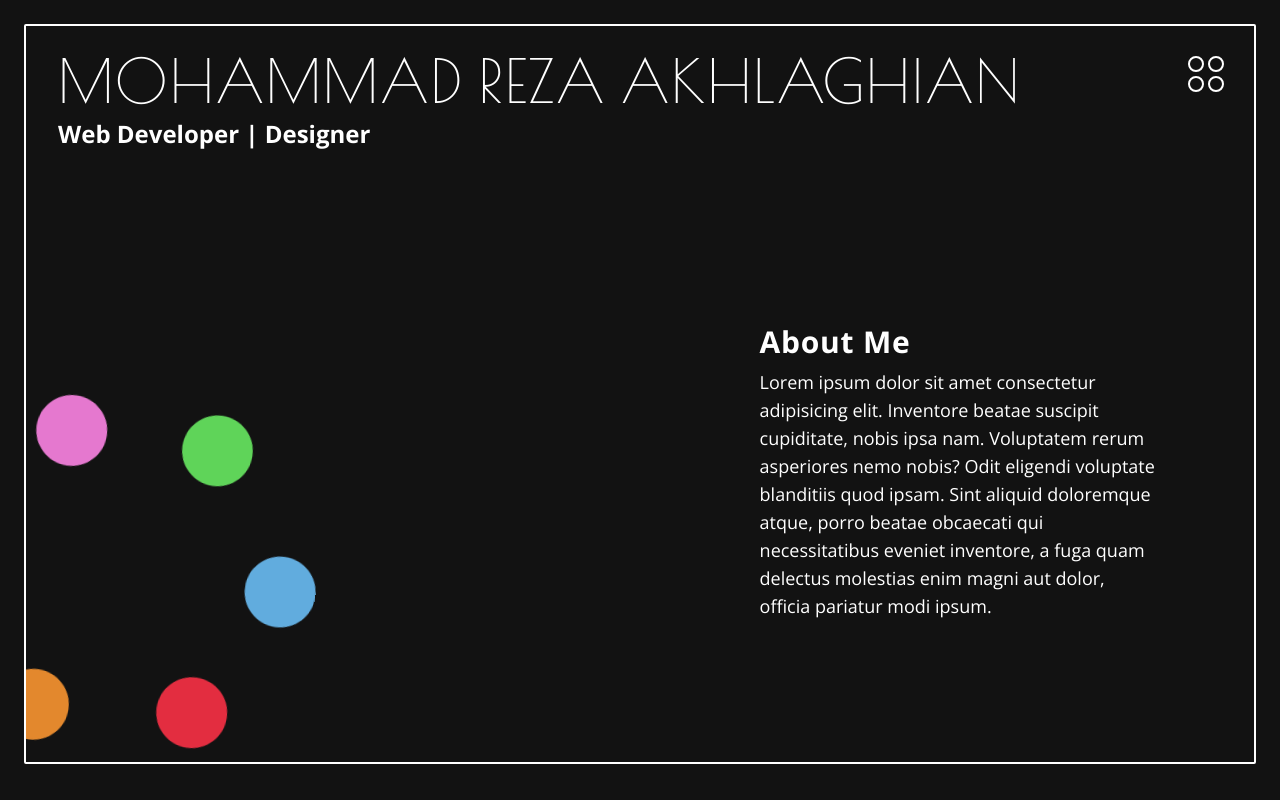
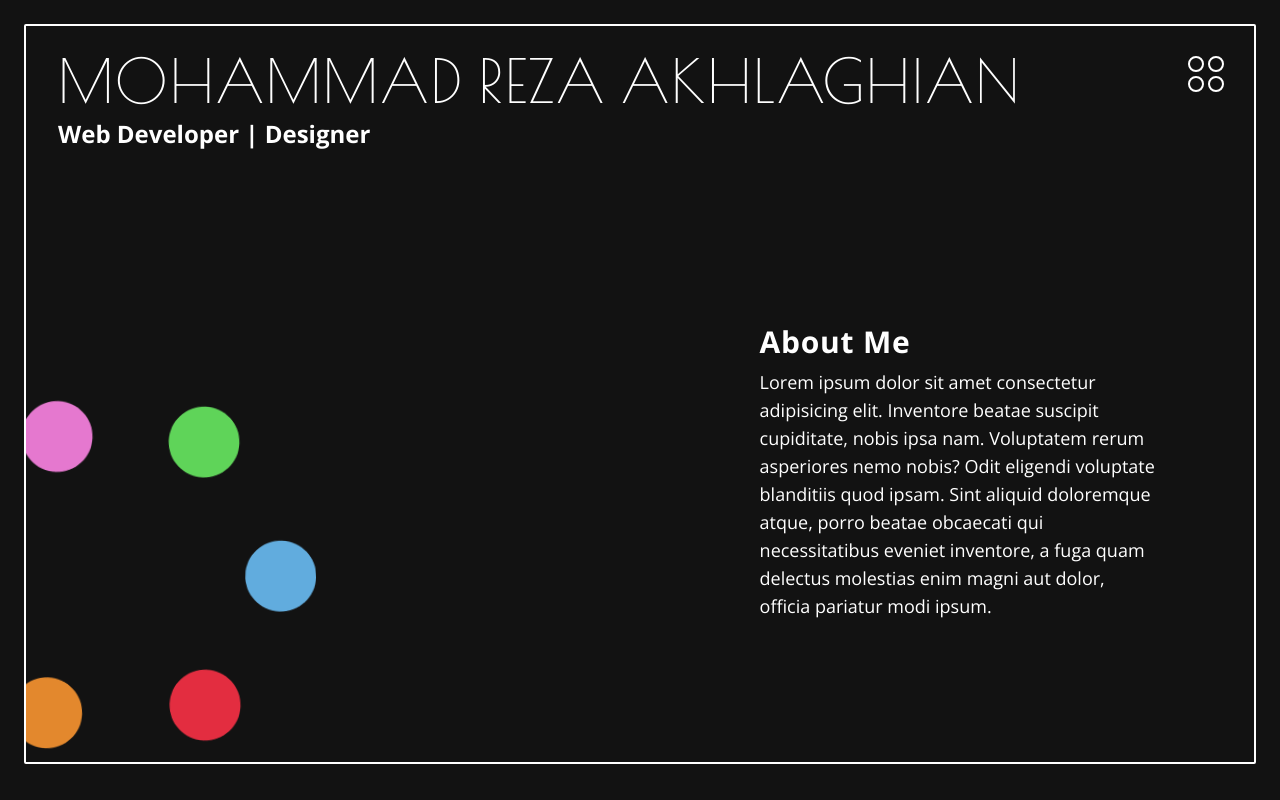
Before and after one commit to shayanakhlaghian/portofolio, a Next.js app: page / in a window 1280 px wide. Built offline with nearby package versions, Linux system fonts and the light colour scheme.

Commit message:
change rotate animation keyframes
change keyframes from rotate3d to rotate and simplify the values

```diff
--- a/tailwind.config.ts
+++ b/tailwind.config.ts
@@ -21,24 +21,15 @@ const config: Config = {
       keyframes: {
         rotate: {
           '0%': {
-            transform: 'translateX(-50%) rotate3d(0, 0, 1, 0deg)',
-          },
-          '25%': {
-            transform: 'translateX(-50%) rotate3d(0, 0, 1, 90deg)',
-          },
-          '50%': {
-            transform: 'translateX(-50%) rotate3d(0, 0, 1, 180deg)',
-          },
-          '75%': {
-            transform: 'translateX(-50%) rotate3d(0, 0, 1, 270deg)',
+            transform: 'translateX(-50%) rotate(0)',
           },
           '100%': {
-            transform: 'translateX(-50%) rotate3d(0, 0, 1, 360deg)',
+            transform: 'translateX(-50%) rotate(360deg)',
           },
         },
       },
       animation: {
-        rotate: 'rotate 20s infinite',
+        rotate: 'rotate 30s infinite',
       },
     },
   },
```
